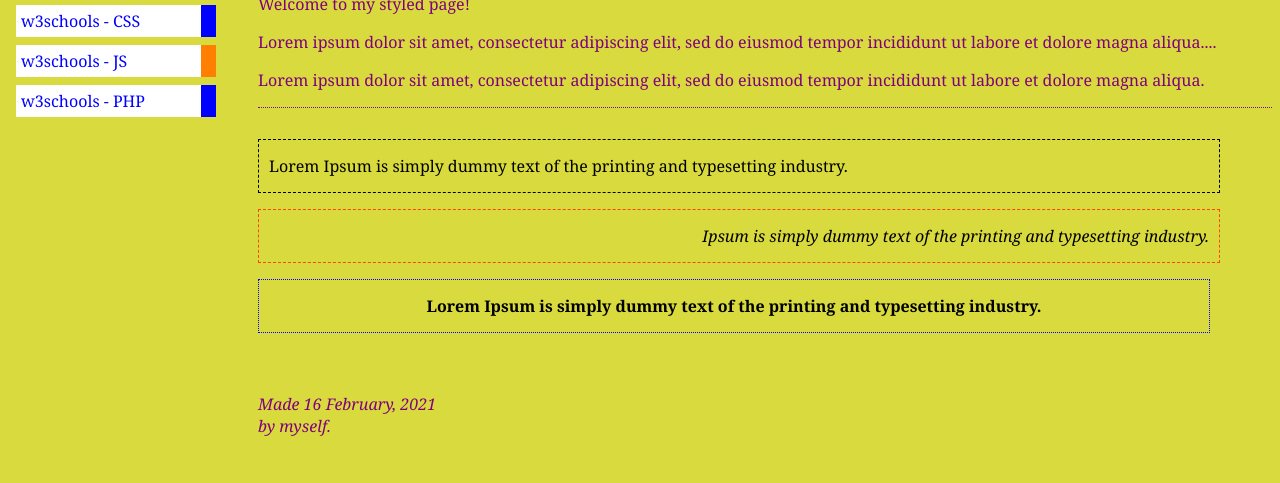
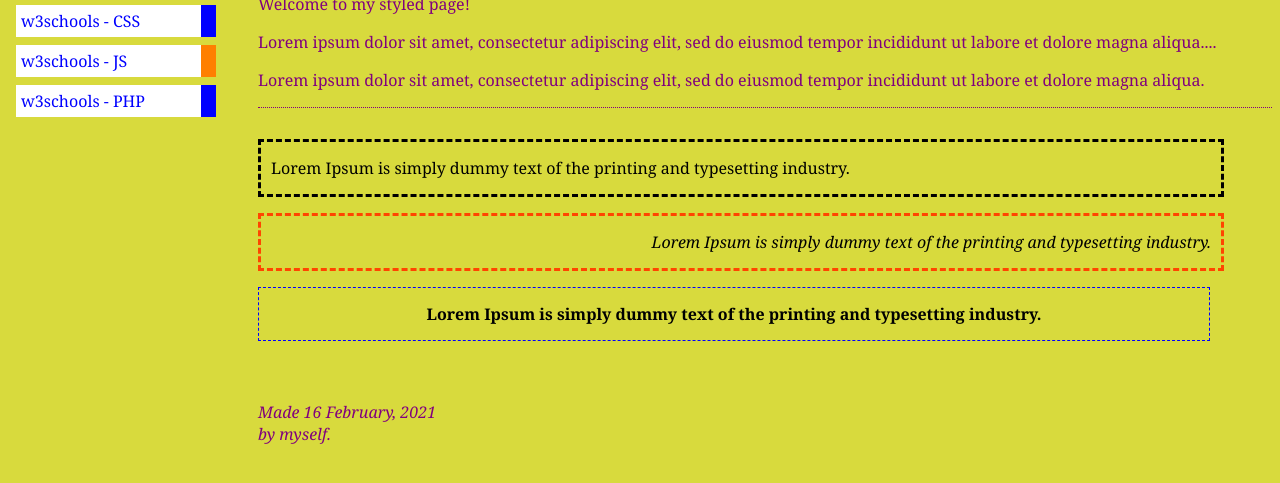
Before and after one commit to NoBo3103/css2, a plain HTML site: page index.html in a window 1280 px wide. Shown: the part 73-556 px from the top of the page. Drawn offline with Linux system fonts and the light colour scheme.

Commit message:
Modified index file

```diff
--- a/index.html
+++ b/index.html
@@ -18,9 +18,9 @@
     <p>Lorem ipsum dolor sit amet, consectetur adipiscing elit, sed do eiusmod tempor incididunt ut labore et dolore magna aliqua....</p>
     <p>Lorem ipsum dolor sit amet, consectetur adipiscing elit, sed do eiusmod tempor incididunt ut labore et dolore magna aliqua.</p>
     <div class="brdr">
-      <p style="border: 1px dashed black; width: 950px; color: black; padding-top: 15px; padding-bottom: 15px; padding-left: 10px; text-align: left;">Lorem Ipsum is simply dummy text of the printing and typesetting industry.</p>
-      <p style="border: 1px dashed orangered; width: 950px; color: black; padding-top: 15px; padding-bottom: 15px; padding-right: 10px; text-align: right;"><i>Ipsum is simply dummy text of the printing and typesetting industry.</i></p>
-      <p style="border: 1px dotted blue; width: 950px; color: black; padding-top: 15px; padding-bottom: 15px; padding-bottom: 15px; text-align: center;"><b>Lorem Ipsum is simply dummy text of the printing and typesetting industry.</b></p>
+      <p style="border: medium dashed black; width: 950px; color: black; padding-top: 15px; padding-bottom: 15px; padding-left: 10px; text-align: left;">Lorem Ipsum is simply dummy text of the printing and typesetting industry.</p>
+      <p style="border: medium dashed orangered; width: 950px; color: black; padding-top: 15px; padding-bottom: 15px; padding-right: 10px; text-align: right;"><i>Lorem Ipsum is simply dummy text of the printing and typesetting industry.</i></p>
+      <p style="border: thin dashed blue; width: 950px; color: black; padding-top: 15px; padding-bottom: 15px; padding-bottom: 15px; text-align: center;"><b>Lorem Ipsum is simply dummy text of the printing and typesetting industry.</b></p>
     </div>
       <br>
       <br>
```
